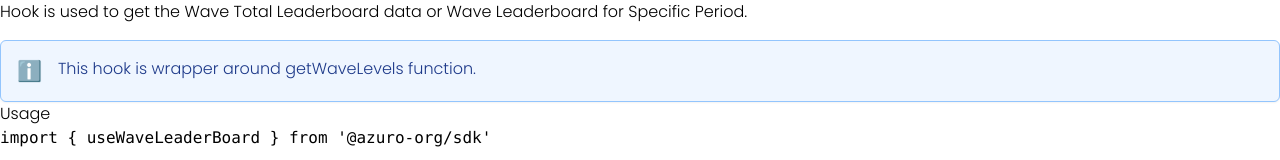
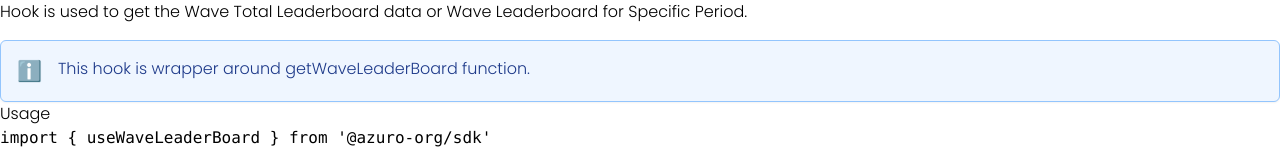
Before and after one commit to Azuro-protocol/gem-docs, a Next.js app: page /hub/apps/sdk/data-hooks/useWaveLeaderBoard in a window 1280 px wide. Shown: the top 160 px of the page. Built offline with nearby package versions, Linux system fonts and the light colour scheme.

Commit message:
fix wrong names

```diff
--- a/pages/hub/apps/sdk/data-hooks/useWaveActivation.mdx
+++ b/pages/hub/apps/sdk/data-hooks/useWaveActivation.mdx
@@ -3,7 +3,7 @@ import { Callout } from 'components'
 Hook is used to [Activate User Levels](/hub/apps/guides/azuro-waves#activate-user-levels).
 
 <Callout type="info">
-  This hook is wrapper around [getWaveLevels](/hub/apps/sdk/utils/getWaveLevels) function.
+  This hook is wrapper around [activateWave](/hub/apps/sdk/utils/activateWave) function.
 </Callout>
 
 #### Usage
--- a/pages/hub/apps/sdk/data-hooks/useWaveLeaderBoard.mdx
+++ b/pages/hub/apps/sdk/data-hooks/useWaveLeaderBoard.mdx
@@ -3,7 +3,7 @@ import { Callout } from 'components'
 Hook is used to get the [Wave Total Leaderboard](/hub/apps/guides/azuro-waves#fetch-total-leaderboard) data or [Wave Leaderboard for Specific Period](/hub/apps/guides/azuro-waves#fetch-leaderboard-for-specific-period).
 
 <Callout type="info">
-  This hook is wrapper around [getWaveLevels](/hub/apps/sdk/utils/getWaveLevels) function.
+  This hook is wrapper around [getWaveLeaderBoard](/hub/apps/sdk/utils/getWaveLeaderBoard) function.
 </Callout>
 
 #### Usage
--- a/pages/hub/apps/sdk/data-hooks/useWavePeriods.mdx
+++ b/pages/hub/apps/sdk/data-hooks/useWavePeriods.mdx
@@ -3,7 +3,7 @@ import { Callout } from 'components'
 Hook is used to get the [Wave Periods](/hub/apps/guides/azuro-waves#fetch-existing-periods-of-a-wave) data.
 
 <Callout type="info">
-  This hook is wrapper around [getWaveLevels](/hub/apps/sdk/utils/getWaveLevels) function.
+  This hook is wrapper around [getWavePeriods](/hub/apps/sdk/utils/getWavePeriods) function.
 </Callout>
 
 #### Usage
--- a/pages/hub/apps/sdk/data-hooks/useWaveStats.mdx
+++ b/pages/hub/apps/sdk/data-hooks/useWaveStats.mdx
@@ -3,7 +3,7 @@ import { Callout } from 'components'
 Hook is used to get the [Wave User Stats](/hub/apps/guides/azuro-waves#get-user-stats) data.
 
 <Callout type="info">
-  This hook is wrapper around [getWaveLevels](/hub/apps/sdk/utils/getWaveLevels) function.
+  This hook is wrapper around [getWaveStats](/hub/apps/sdk/utils/getWaveStats) function.
 </Callout>
 
 #### Usage
```
